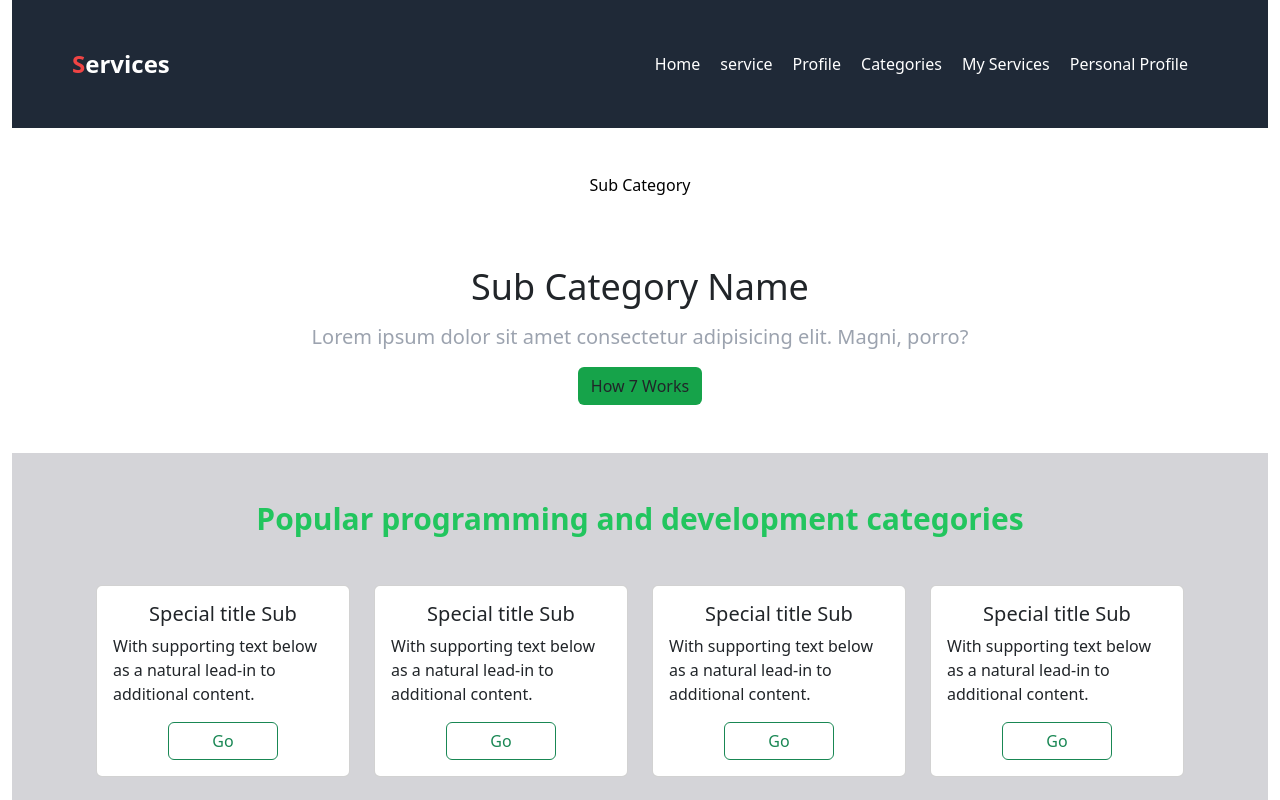
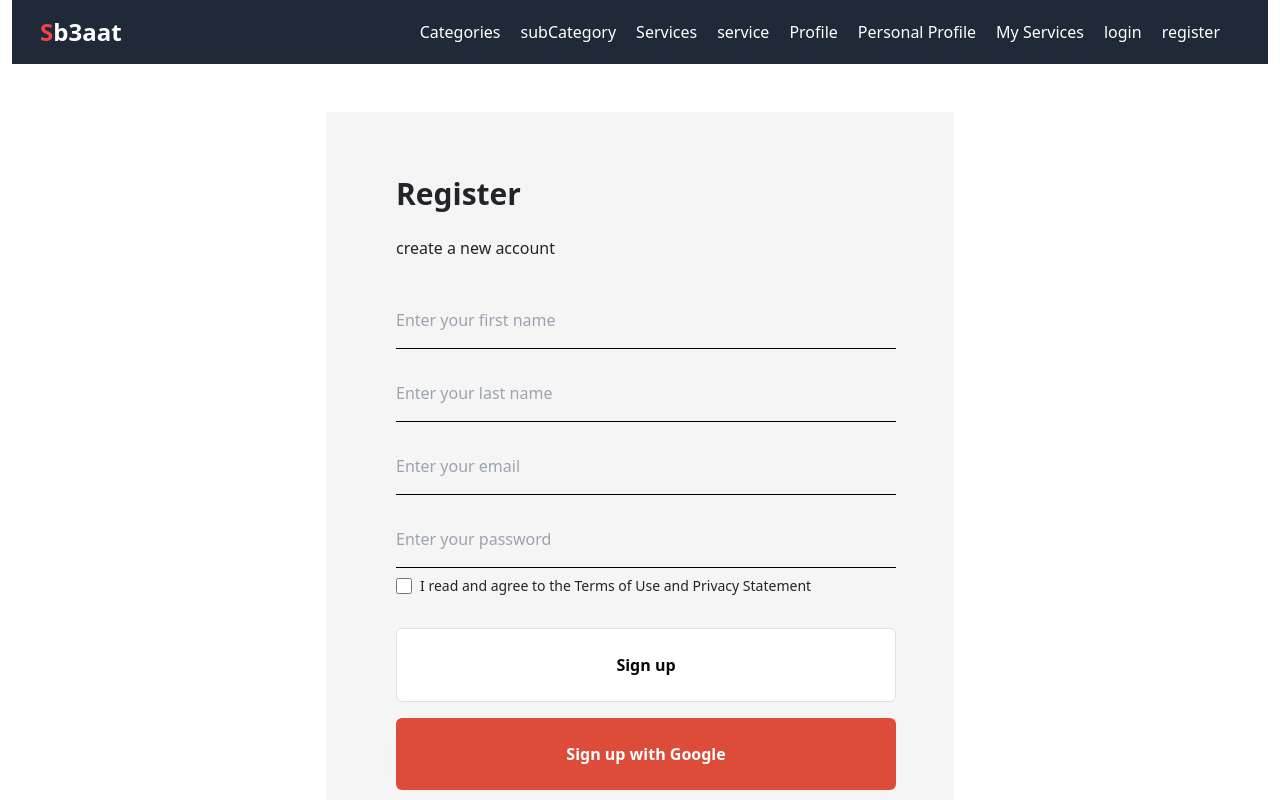
Before and after one commit to AhmedZena/Sb3aat-frontend, a React (Vite) app: page /register in a window 1280 px wide. Shown: the top 800 px of the page. Built offline with nearby package versions, Linux system fonts and the light colour scheme.

Commit message:
login , register, categories , and some enhance in routing

```diff
--- a/src/App.jsx
+++ b/src/App.jsx
@@ -1,15 +1,17 @@
 import { BrowserRouter, Routes, Route } from "react-router-dom";
 import "./App.css";
-import { Footer } from "./components/footer/footer";
-import Profile from "./Pages/profile/profile";
-import Services from "./Pages/services/services";
-import Service from "./Pages/service/service";
+import { Footer } from "./components/Footer/footer.jsx";
+import Profile from "./Pages/Profile/profile.jsx";
+import Services from "./Pages/Services/services";
+import Service from "./Pages/Service/service";
 import "bootstrap/dist/css/bootstrap.min.css";
-import Myservices from "./Pages/profile/myService";
-import PersonalProfile from "./Pages/profile/personalProfile";
-import SubCategory from "./Pages/subCateogry/subCategory.jsx";
-import Navbar from "./components/navbar/navbar.jsx";
-
+import Myservices from "./Pages/Profile/myService";
+import PersonalProfile from "./Pages/Profile/personalProfile";
+import SubCategory from "./Pages/SubCateogry/subCategory.jsx";
+import Navbar from "./components/Navbar/navbar.jsx";
+import Login from "./Pages/Auth/Login/Login.jsx";
+import Register from "./Pages/Auth/Register/Register.jsx";
+import Categories from "./Pages/Categories/categories.jsx";
 function App() {
   return (
     <>
@@ -23,8 +25,12 @@ function App() {
               <Route path="myServices" element={<Myservices />} />
               <Route path="personal" element={<PersonalProfile />} />
             </Route>
+            <Route path="/login" element={<Login />}></Route>
+            <Route path="/register" element={<Register />}></Route>
+            <Route path="/subCategory" element={<SubCategory />}></Route>
+            <Route path="/categories" element={<Categories />}></Route>
           </Routes>
-          <SubCategory />
+          {/* <SubCategory /> */}
           <Footer />
         </BrowserRouter>
       </div>
--- /dev/null
+++ b/src/Pages/Auth/Login/Login.jsx
@@ -0,0 +1,96 @@
+import React from "react";
+
+const colors = {
+  primary: "#060606",
+  background: "#f5f5f5",
+  disbaled: "#D9D9D9",
+};
+export default function Login() {
+  return (
+    <div className="w-full min-h-screen flex items-start p-4 ">
+      <div className="relative w-1/2 h-full flex flex-col">
+        <div className="absolute top-[20%] left-[10%] flex flex-col">
+          <h1 className="text-4xl text-white font-bold my-4">
+            Turn Your Ideas into reality
+          </h1>
+          <p className="text-xl text-white font-normal">
+            Start for free and get attractive offers from our community
+          </p>
+        </div>
+        <img
+          src="https://i.pinimg.com/564x/e0/fa/74/e0fa74f3970db4a792aff43cd0b3f713.jpg"
+          className=" w-full h-full object-cover"
+        />
+      </div>
+
+      <div className="w-1/2 h-full bg-[#f5f5f5] flex flex-col p-20 justify-between items-center">
+        <div className="w-full flex flex-col max-w-[500px] ml-3 ">
+          <div className="w-full flex flex-col mb-3">
+            <h3 className="text-3xl font-semibold mb-4">Login</h3>
+            <p className="text-base mb-2">
+              Welcome Back! Please enter your details.
+            </p>
+          </div>
+
+          <div className="w-full flex flex-col">
+            <input
+              type="email"
+              placeholder="Enter your email"
+              className="w-full text-black py-3 my-2 bg-transparent border-b border-black outline-none focus:outline-none"
+            />
+
+            <input
+              type="password"
+              placeholder="Enter your password"
+              className="w-full text-black py-3 my-2 bg-transparent border-b border-black outline-none focus:outline-none"
+            />
+          </div>
+
+          <div className="w-full flex items-center justify-between">
+            <div className="w-full flex items-center">
+              <input type="checkbox" className="w-4 h-4 mr-2" />
+              <p className="text-sm">Remember me</p>
+            </div>
+            <p className="text-sm font-medium whitespace-nowrap cursor-pointer underline underline-offset-2 m-2">
+              Forget password?
+            </p>
+          </div>
+
+          <div className="w-full flex flex-col my-4">
+            <button className="w-full text-white my-2 font-semibold bg-[#060606] rounded-md p-4 text-center flex items-center justify-center cursor-pointer">
+              Login
+            </button>
+
+            <button className="w-full text-[#060606] my-2 font-semibold  bg-white border border-black/40 rounded-md p-4 text-center flex items-center justify-center cursor-pointer">
+              Register
+            </button>
+          </div>
+
+          <div className="w-full flex items-center justify-center relative py-2">
+            <div className="w-full h-[1px] bg-black"></div>
+            <p className="text-lg absolute text-black/80 bg-[#f5f5f5]">OR</p>
+          </div>
+
+          <div>
+            <div className="w-full text-[#060606] my-2 font-semibold  bg-white border border-black rounded-md p-4 text-center flex items-center justify-center cursor-pointer">
+              <img
+                src="https://encrypted-tbn0.gstatic.com/images?q=tbn:ANd9GcTAl5mLwB3JSyupYBADlbmWqFA-rsT2cr2XEwFcPjnk8Q&s"
+                className="h-6 mr-2"
+              />
+              Signin with Google
+            </div>
+          </div>
+        </div>
+
+        <div className="w-full flex items-center justify-center">
+          <p className="text-sm font-normal text-[#060606]">
+            Don’t have any account ?
+            <span className="font-semibold underline underline-offset-2 cursor-pointer m-1">
+              Sign up
+            </span>
+          </p>
+        </div>
+      </div>
+    </div>
+  );
+}
--- /dev/null
+++ b/src/Pages/Auth/Register/Register.jsx
@@ -0,0 +1,78 @@
+// src/components/Signup.js
+import React from "react";
+
+const colors = {
+  primary: "#060606",
+  background: "#f5f5f5",
+  disbaled: "#D9D9D9",
+};
+
+const Register = () => {
+  return (
+    <div className="bg-white min-h-screen flex justify-center items-center">
+      <div className="w-1/2 h-full bg-[#f5f5f5] flex flex-col p-16 m-12 justify-between items-center">
+        <div className="w-full flex flex-col max-w-[500px] ml-3 ">
+          <div className="w-full flex flex-col mb-3">
+            <h3 className="text-3xl font-semibold mb-4">Register</h3>
+            <p className="text-base mb-2">create a new account</p>
+          </div>
+
+          <div className="w-full flex flex-col">
+            <input
+              type="text"
+              placeholder="Enter your first name"
+              className="w-full text-black py-3 my-2 bg-transparent border-b border-black outline-none focus:outline-none whitespace-nowrap"
+            />
+            <input
+              type="text"
+              placeholder="Enter your last name"
+              className="w-full text-black py-3 my-2 bg-transparent border-b border-black outline-none focus:outline-none whitespace-nowrap"
+            />
+            <input
+              type="email"
+              placeholder="Enter your email"
+              className="w-full text-black py-3 my-2 bg-transparent border-b border-black outline-none focus:outline-none"
+            />
+
+            <input
+              type="password"
+              placeholder="Enter your password"
+              className="w-full text-black py-3 my-2 bg-transparent border-b border-black outline-none focus:outline-none"
+            />
+          </div>
+
+          <div className="w-full flex items-center justify-between">
+            <div className="w-full flex items-center">
+              <input type="checkbox" className="w-4 h-4 mr-2" />
+              <p className="text-sm">
+                I read and agree to the Terms of Use and Privacy Statement
+              </p>
+            </div>
+            {/* <p className="text-sm font-medium whitespace-nowrap cursor-pointer underline underline-offset-2 m-2">Forget password?</p>     */}
+          </div>
+
+          <div className="w-full flex flex-col my-4">
+            <button className="w-full text-[#060606] my-2 font-semibold  bg-white border border-black/40 rounded-md p-4 text-center flex items-center justify-center cursor-pointer">
+              Sign up
+            </button>
+
+            <button className="w-full text-white my-2 font-semibold bg-[#DD4B39] rounded-md p-4 text-center flex items-center justify-center cursor-pointer">
+              Sign up with Google
+            </button>
+          </div>
+        </div>
+
+        <div className="w-full flex items-center justify-center">
+          <p className="text-sm font-normal text-[#060606]">
+            Do you have any account ?
+            <span className="font-semibold underline underline-offset-2 cursor-pointer m-1">
+              Login
+            </span>
+          </p>
+        </div>
+      </div>
+    </div>
+  );
+};
+
+export default Register;
--- /dev/null
+++ b/src/Pages/Categories/categories.jsx
@@ -0,0 +1,34 @@
+import React from "react";
+import { Card, Col, Row, Button } from "react-bootstrap";
+
+function Categories() {
+  console.log("categories");
+  return (
+    <div className=" bg-zinc-300 mb-5 p-5">
+      <h1 className=" text-green-500 text-center text-3xl font-bold">
+        {" "}
+        Popular programming and development categories
+      </h1>
+      <Row xs={1} md={2} lg={4} className="g-4 m-4">
+        {[1, 2, 3, 4, 5, 6, 7, 8].map((i) => (
+          <Col key={i}>
+            <Card>
+              <Card.Body className="d-flex justify-content-center align-items-center flex-column">
+                <Card.Title>Special title Sub</Card.Title>
+                <Card.Text>
+                  With supporting text below as a natural lead-in to additional
+                  content.
+                </Card.Text>
+                <Button variant="outline-success" className="w-50 mt-3">
+                  Go
+                </Button>{" "}
+              </Card.Body>
+            </Card>
+          </Col>
+        ))}
+      </Row>
+    </div>
+  );
+}
+
+export default Categories;
--- a/src/Pages/services/services.jsx
+++ b/src/Pages/services/services.jsx
@@ -1,5 +1,4 @@
 import React, { useState } from "react";
-import "./services.css"; // Assuming you have a CSS file for additional styling
 import Card from "react-bootstrap/Card";
 import Col from "react-bootstrap/Col";
 import Row from "react-bootstrap/Row";
@@ -14,7 +13,7 @@ import Button from "@mui/material/Button";
 
 export default function Service() {
   return (
-    <div className="container content-center center d-flex row">
+    <div className="container m-0 p-0 content-center center d-flex row">
       <div className="sideSec col-xl-3 bg-zinc-200">
         <div className="mt-5">
           <h3 className="text-gray-400"> Programming / Web Development</h3>
--- a/src/components/navbar/navbar.jsx
+++ b/src/components/navbar/navbar.jsx
@@ -6,15 +6,21 @@ export default function Navbar() {
     // <div>Navbar</div>
     <div className="bg-gray-800">
       <div className="container mx-auto">
-        <nav className="flex items-center justify-between p-5">
+        <nav className="flex items-center justify-between p-3">
           <div className="flex items-center">
             <NavLink to="/" className="text-white text-2xl font-bold">
-              <span className="text-red-500">S</span>ervices
+              <span className="text-red-500">S</span>b3aat
             </NavLink>
           </div>
           <div className="flex items-center">
+            <NavLink to="/categories" className="text-white mr-5">
+              Categories
+            </NavLink>
+            <NavLink to="/subCategory" className="text-white mr-5">
+              subCategory
+            </NavLink>
             <NavLink to="/" className="text-white mr-5">
-              Home
+              Services
             </NavLink>
             <NavLink to="/service" className="text-white mr-5">
               service
@@ -22,14 +28,18 @@ export default function Navbar() {
             <NavLink to="/profile" className="text-white mr-5">
               Profile
             </NavLink>
-            <NavLink to="/categories" className="text-white mr-5">
-              Categories
+            <NavLink to="/profile/personal" className="text-white mr-5">
+              Personal Profile
             </NavLink>
             <NavLink to="/profile/myServices" className="text-white mr-5">
               My Services
             </NavLink>
-            <NavLink to="/profile/personal" className="text-white mr-5">
-              Personal Profile
+
+            <NavLink to="/login" className="text-white mr-5">
+              login
+            </NavLink>
+            <NavLink to="/register" className="text-white mr-5">
+              register
             </NavLink>
           </div>
         </nav>
```
Also changed, not shown: src/Pages/services/services.css (deleted).
